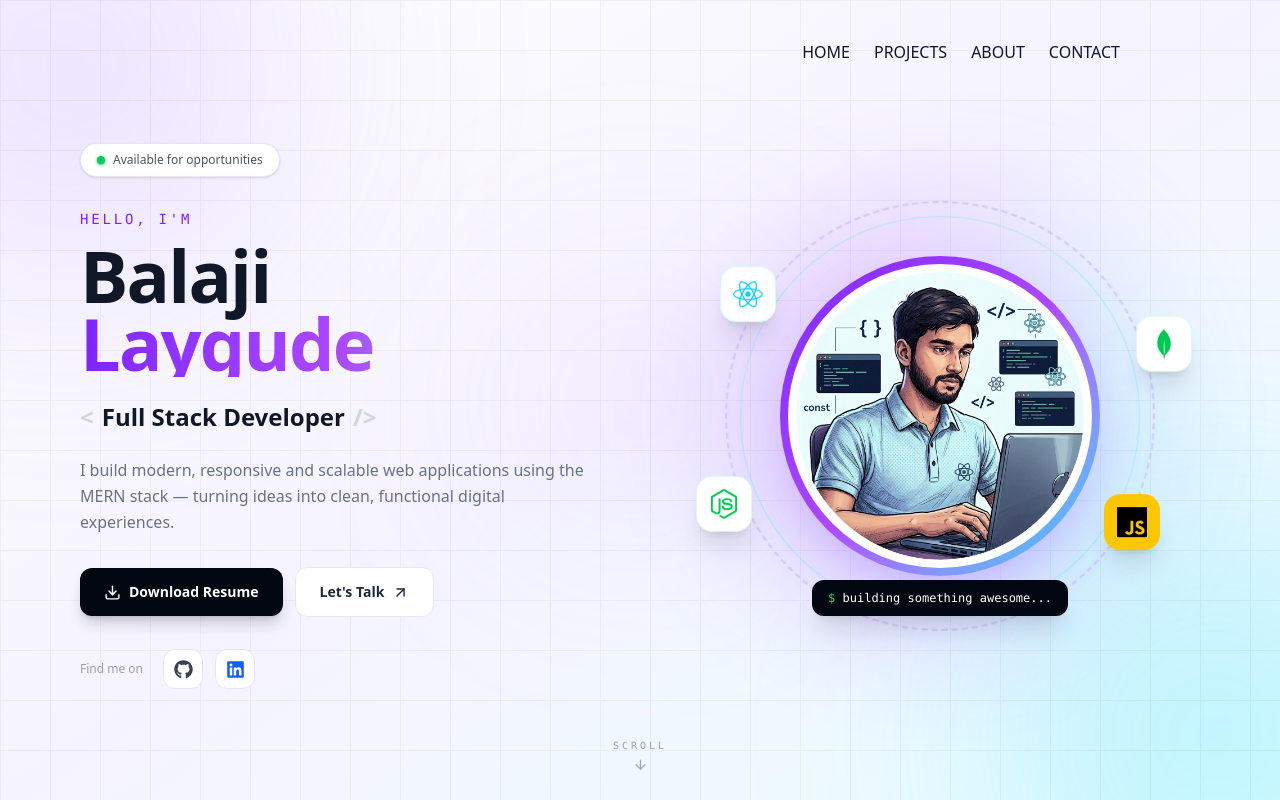
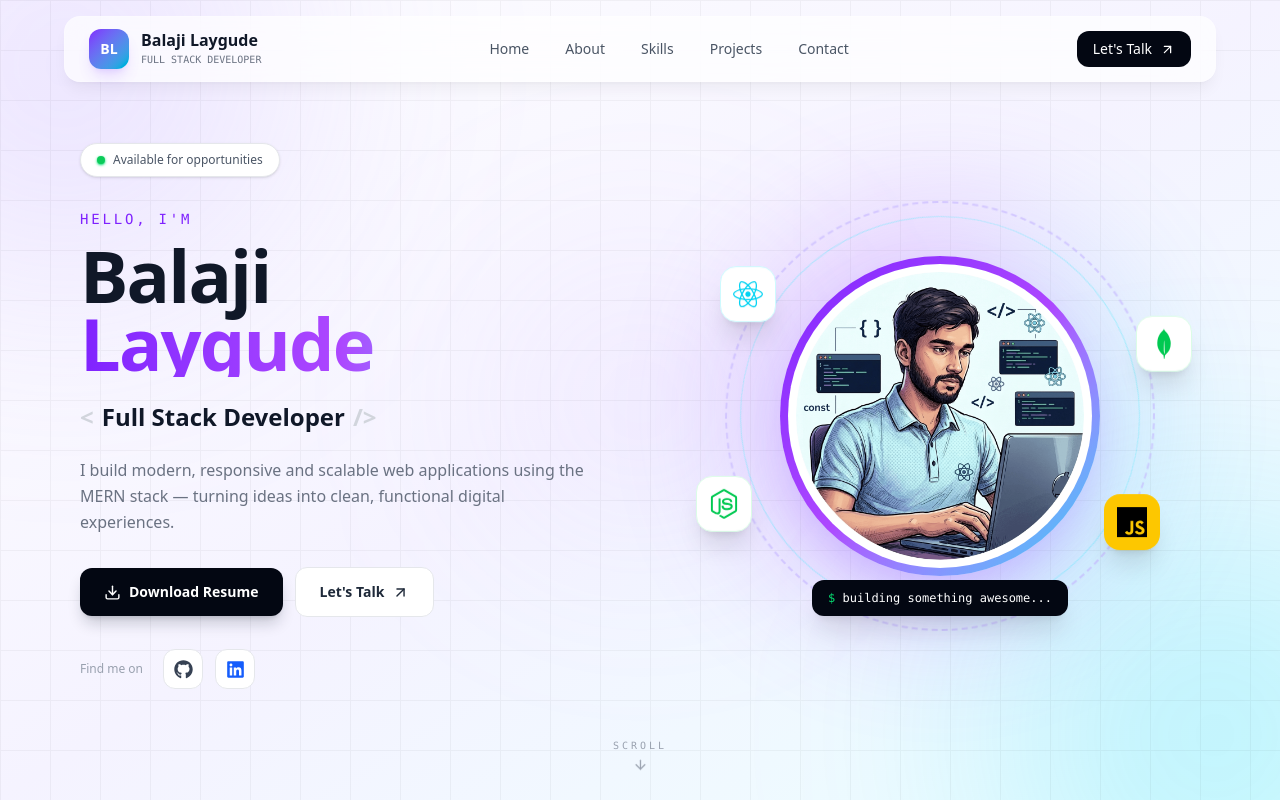
Before and after one commit to balajilaygude/Balaji-s_Portpolio, a React (Vite) app: page / in a window 1280 px wide. Shown: the top 800 px of the page. Built offline with nearby package versions, Linux system fonts and the light colour scheme.

Commit message:
Navbar updated

```diff
--- a/src/components/Navbar.jsx
+++ b/src/components/Navbar.jsx
@@ -1,33 +1,326 @@
-import { useState } from "react"
-import { Menu, X } from "lucide-react";
+import { useState } from "react";
+import { Menu, X, ArrowUpRight } from "lucide-react";
+
+const navLinks = [
+  { name: "Home", href: "#home" },
+  { name: "About", href: "#about" },
+  { name: "Skills", href: "#skills" },
+  { name: "Projects", href: "#projects" },
+  { name: "Contact", href: "#contact" },
+];
 
 export default function Navbar() {
-  const [open, setOpen] = useState(false)
+  const [open, setOpen] = useState(false);
 
-  const linkClass =
-    "cursor-pointer hover:text-gray-400 transition"
+  const closeMenu = () => {
+    setOpen(false);
+  };
 
   return (
-    <nav className="fixed top-4 right-4 md:right-40 md:top-10 z-50">
-      {/* Mobile Button */}
-      <button
-        className="md:hidden bg-white px-3 py-1 rounded shadow"
-        onClick={() => setOpen(!open)}
+    <nav className="fixed top-0 left-0 w-full z-50 px-4 md:px-8 pt-4">
+
+      <div
+        className="
+          max-w-6xl
+          mx-auto
+          relative
+          rounded-2xl
+          border border-white/20
+          bg-white/70
+          backdrop-blur-xl
+          shadow-lg shadow-black/5
+        "
       >
-         {open ? <X /> : <Menu />}
-      </button>
 
-      {/* Menu */}
-      <ul
-        className={`${
-          open ? "flex" : "hidden"
-        } md:flex flex-col md:flex-row gap-6 bg-white md:bg-transparent p-4 md:p-0 rounded shadow md:shadow-none`}
-      >
-        <a href="#home" className={linkClass} onClick={() => setOpen(false)}>HOME</a>
-        <a href="#projects" className={linkClass} onClick={() => setOpen(false)}>PROJECTS</a>
-        <a href="#about" className={linkClass} onClick={() => setOpen(false)}>ABOUT</a>
-        <a href="#contact" className={linkClass} onClick={() => setOpen(false)}>CONTACT</a>
-      </ul>
+        {/* Navbar Main */}
+
+        <div
+          className="
+            h-16
+            px-4 md:px-6
+            flex
+            items-center
+            justify-between
+          "
+        >
+
+          {/* Logo */}
+
+          <a
+            href="#home"
+            onClick={closeMenu}
+            className="group flex items-center gap-3"
+          >
+
+            <div
+              className="
+                w-10
+                h-10
+                rounded-xl
+                bg-gradient-to-br
+                from-violet-600
+                to-cyan-500
+                flex
+                items-center
+                justify-center
+                text-white
+                font-bold
+                text-sm
+                shadow-lg
+                shadow-violet-500/20
+                group-hover:scale-105
+                transition-transform
+              "
+            >
+              BL
+            </div>
+
+            <div className="hidden sm:block">
+              <p className="font-bold leading-none">
+                Balaji Laygude
+              </p>
+
+              <p className="text-[10px] text-gray-500 mt-1 font-mono">
+                FULL STACK DEVELOPER
+              </p>
+            </div>
+
+          </a>
+
+
+          {/* Desktop Navigation */}
+
+          <div className="hidden md:flex items-center gap-1">
+
+            {navLinks.map((link) => (
+
+              <a
+                key={link.name}
+                href={link.href}
+                className="
+                  relative
+                  px-4
+                  py-2
+                  text-sm
+                  font-medium
+                  text-gray-600
+                  rounded-lg
+                  hover:text-gray-950
+                  hover:bg-gray-100
+                  transition-all
+                  duration-300
+                  group
+                "
+              >
+
+                {link.name}
+
+                {/* Hover Line */}
+
+                <span
+                  className="
+                    absolute
+                    bottom-1
+                    left-4
+                    right-4
+                    h-[2px]
+                    rounded-full
+                    bg-gradient-to-r
+                    from-violet-500
+                    to-cyan-400
+                    scale-x-0
+                    group-hover:scale-x-100
+                    transition-transform
+                    duration-300
+                  "
+                />
+
+              </a>
+
+            ))}
+
+          </div>
+
+
+          {/* Desktop CTA */}
+
+          <a
+            href="#contact"
+            className="
+              hidden md:flex
+              items-center
+              gap-2
+              bg-gray-950
+              text-white
+              px-4
+              py-2
+              rounded-xl
+              text-sm
+              font-medium
+              hover:bg-violet-600
+              hover:shadow-lg
+              hover:shadow-violet-500/20
+              transition-all
+              duration-300
+            "
+          >
+            Let's Talk
+            <ArrowUpRight size={15} />
+          </a>
+
+
+          {/* Mobile Button */}
+
+          <button
+            type="button"
+            aria-label={open ? "Close menu" : "Open menu"}
+            aria-expanded={open}
+            onClick={() => setOpen(!open)}
+            className="
+              md:hidden
+              w-10
+              h-10
+              rounded-xl
+              bg-gray-950
+              text-white
+              flex
+              items-center
+              justify-center
+              hover:bg-violet-600
+              transition-colors
+            "
+          >
+            {open ? (
+              <X size={20} />
+            ) : (
+              <Menu size={20} />
+            )}
+          </button>
+
+        </div>
+
+
+        {/* Mobile Menu */}
+
+        <div
+          className={`
+            md:hidden
+            overflow-hidden
+            transition-all
+            duration-300
+            ease-out
+            ${
+              open
+                ? "max-h-[420px] opacity-100"
+                : "max-h-0 opacity-0"
+            }
+          `}
+        >
+
+          <div
+            className="
+              px-4
+              pb-4
+              pt-2
+            "
+          >
+
+            <div
+              className="
+                rounded-xl
+                bg-gray-950
+                p-3
+                shadow-xl
+              "
+            >
+
+              {/* Mobile Links */}
+
+              <div className="space-y-1">
+
+                {navLinks.map((link, index) => (
+
+                  <a
+                    key={link.name}
+                    href={link.href}
+                    onClick={closeMenu}
+                    className="
+                      flex
+                      items-center
+                      justify-between
+                      px-4
+                      py-3
+                      rounded-lg
+                      text-gray-300
+                      hover:text-white
+                      hover:bg-white/10
+                      transition-all
+                      group
+                    "
+                  >
+
+                    <div className="flex items-center gap-3">
+
+                      <span className="font-medium">
+                        {link.name}
+                      </span>
+
+                    </div>
+
+                    <ArrowUpRight
+                      size={16}
+                      className="
+                        text-gray-600
+                        group-hover:text-cyan-400
+                        group-hover:translate-x-1
+                        group-hover:-translate-y-1
+                        transition-all
+                      "
+                    />
+
+                  </a>
+
+                ))}
+
+              </div>
+
+
+              {/* Mobile CTA */}
+
+              <a
+                href="#contact"
+                onClick={closeMenu}
+                className="
+                  mt-3
+                  flex
+                  items-center
+                  justify-center
+                  gap-2
+                  w-full
+                  py-3
+                  rounded-lg
+                  bg-gradient-to-r
+                  from-violet-600
+                  to-cyan-500
+                  text-white
+                  font-semibold
+                  text-sm
+                  hover:opacity-90
+                  transition
+                "
+              >
+                Let's Work Together
+                <ArrowUpRight size={16} />
+              </a>
+
+            </div>
+
+          </div>
+
+        </div>
+
+      </div>
+
     </nav>
-  )
+  );
 }
```
